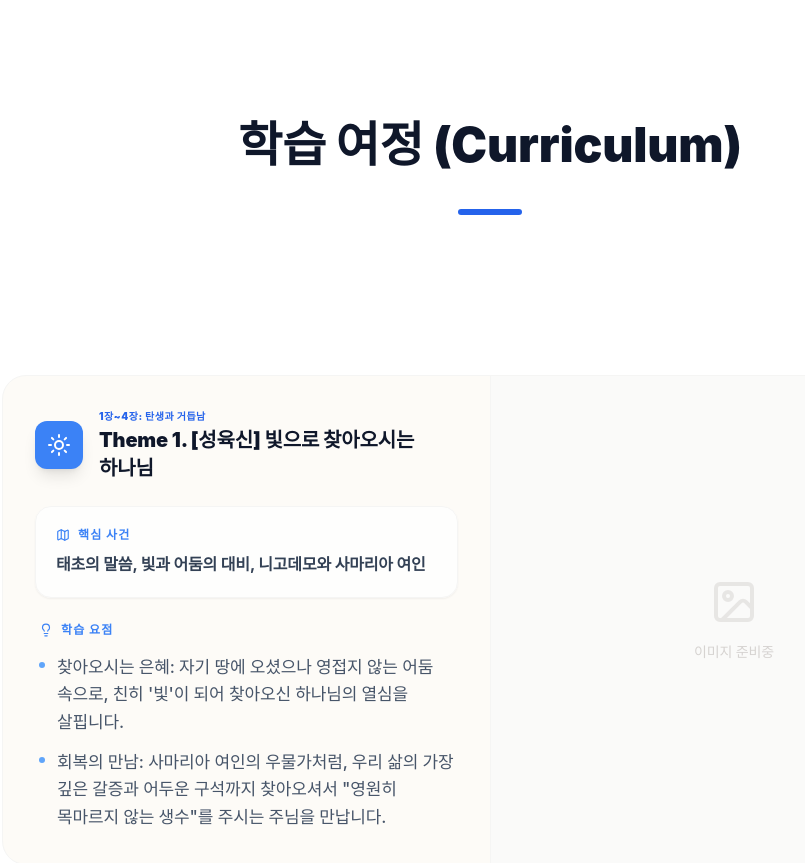
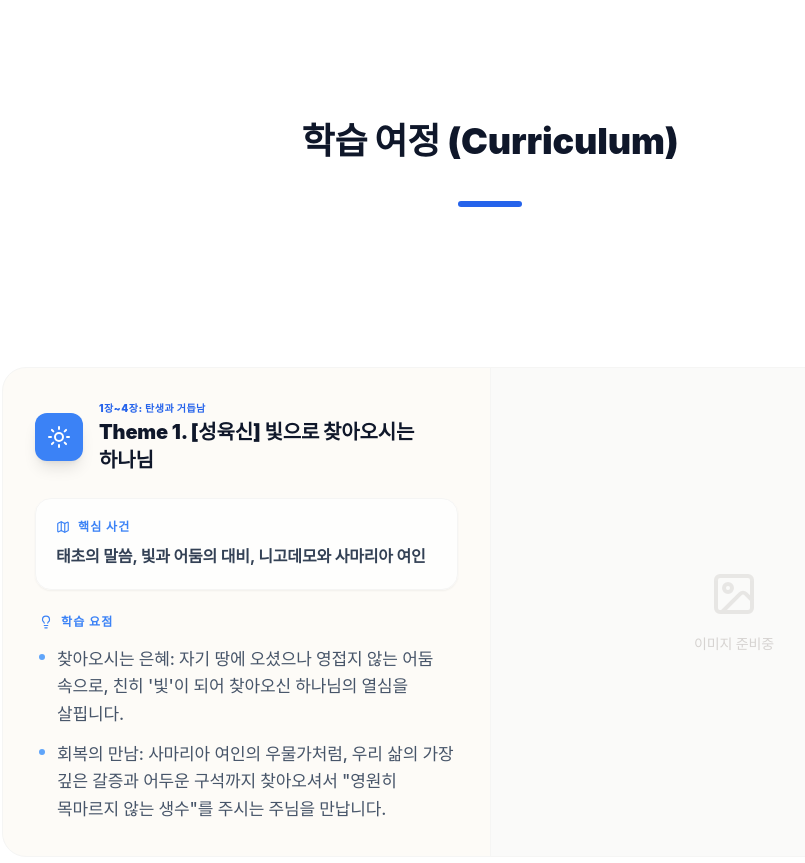
Before and after one commit to allaboutcan-pixel/thesentchurch, a React (Vite) app: page /ministry/bible in a window 1280 px wide. Shown: the part 1960-2823 px from the top of the page, without its empty margins (150-955 px from the left). Built offline with nearby package versions, Linux system fonts and the light colour scheme; no server answers; the database is empty; a web font is replaced by a local one.

Commit message:
Refine Bible Study layout: adjusted curriculum title font size

```diff
--- a/src/pages/BibleStudy.jsx
+++ b/src/pages/BibleStudy.jsx
@@ -249,7 +249,7 @@ const BibleStudy = () => {
             < section className="py-32 bg-white" >
                 <div className="container mx-auto px-6 max-w-5xl">
                     <div className="text-center mb-40 px-4">
-                        <h2 className="text-3xl md:text-5xl font-black text-slate-900 mb-8">{t('bible.curriculum_title')}</h2>
+                        <h2 className="text-2xl md:text-4xl font-black text-slate-900 mb-8">{t('bible.curriculum_title')}</h2>
                         <p className="text-base md:text-lg text-slate-500 font-medium mb-10 break-keep">{t('bible.curriculum_subtitle')}</p>
                         <div className="w-16 h-1.5 bg-blue-600 mx-auto rounded-full" />
                     </div>
```
